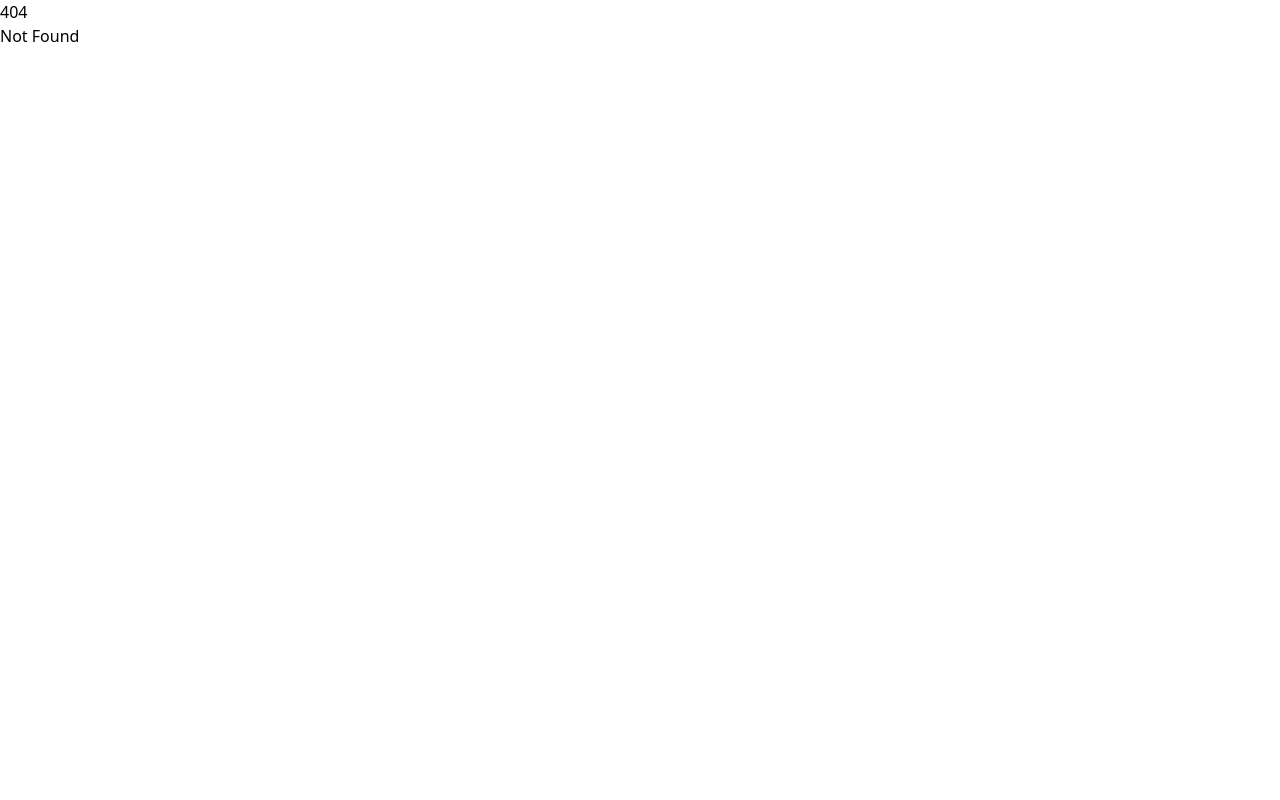
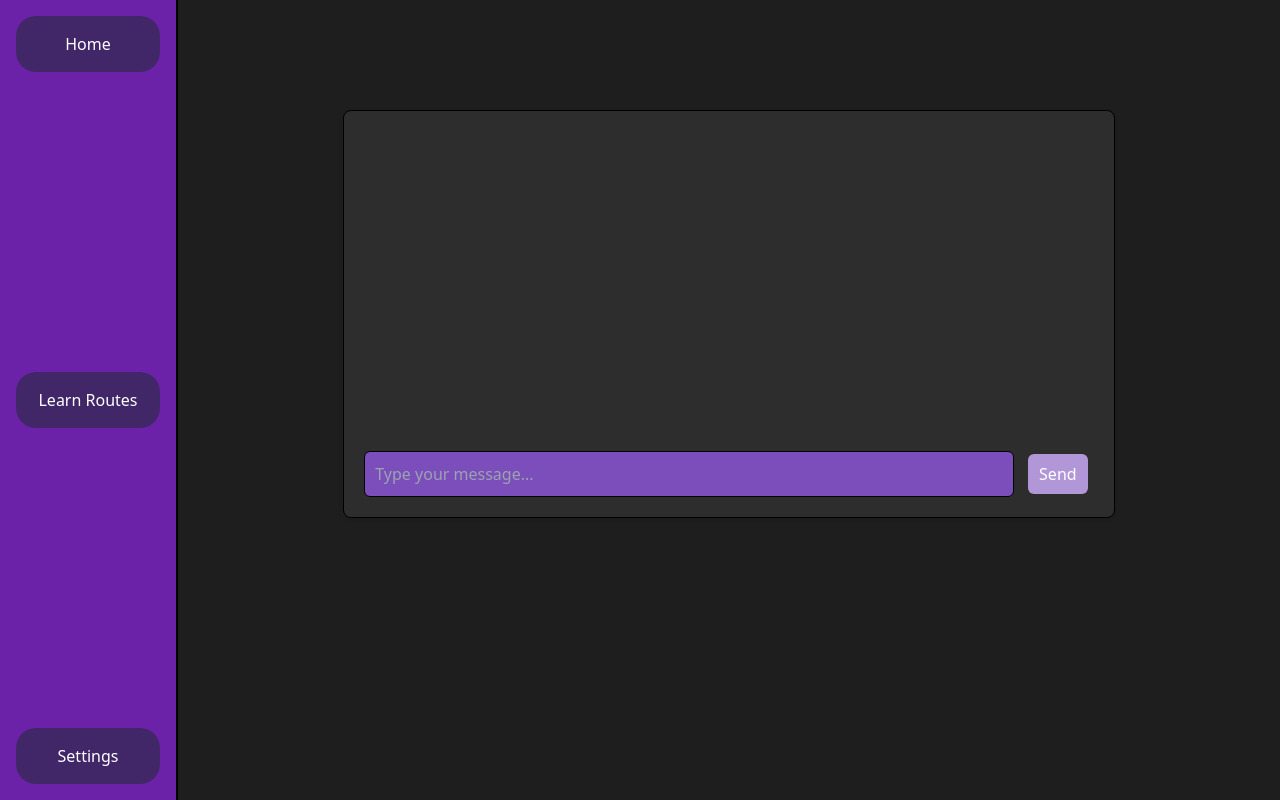
Before and after one commit to DeanGhassemi/Capstone, a SvelteKit app in the folder Frontend/: page /chatbot in a window 1280 px wide. Before the commit this address had no page. Built offline with nearby package versions, Linux system fonts and the light colour scheme.

Commit message:
Chatbot Page

```diff
--- /dev/null
+++ b/Frontend/src/routes/chatbot/+page.svelte
@@ -0,0 +1,90 @@
+<style>
+    /* Custom CSS for black outline on the right side of the sidebar */
+    .sidebar {
+        border-right: 2px solid black;
+    }
+
+    /* Apply background color to the entire page */
+    .background {
+        background-color: #1E1E1E;
+        height: 100vh;
+        display: flex;
+    }
+    .sideBtns{
+        border-radius: 20px;
+        background-color: #422768;
+    }
+
+
+
+    /* Chat container */
+        .chat-container {
+            width: 70%;
+            margin: auto; /* Center horizontally */
+            margin-top: 10%; /* Center vertically */
+            border-radius: 8px;
+            background-color: #2d2d2d;
+            border: 1px solid black;
+            box-shadow: 0 2px 4px rgba(0, 0, 0, 0.1);
+            padding: 20px;
+        }
+
+        /* Chat messages */
+        .chat-messages {
+            height: 300px;
+            overflow-y: auto;
+            margin-bottom: 20px;
+        }
+
+        /* Chat input box */
+        .chat-input {
+            background-color: #7B4EBC;
+            width: calc(100% - 80px);
+            padding: 10px;
+            border: 1px solid black;
+            border-radius: 6px;
+            outline: none;
+            font-size: 16px;
+            margin-right: 10px;
+        }
+
+        /* Send button */
+        .send-button {
+            width: 60px;
+            height: 40px;
+            background-color: #B297D8;
+            border: none;
+            border-radius: 6px;
+            color: white;
+            font-size: 16px;
+            cursor: pointer;
+        }
+</style>
+<div class="background">
+    <!-- Left Sidebar -->
+    <div class="flex-none w-42 bg-purple-800 text-white sidebar">
+        <div class="flex flex-col justify-between h-full p-4">
+            <!-- Home Button -->
+            <button class="sideBtns w-36 h-14 bg-white mb-4">Home</button>
+
+            <!-- Learn Routes Button -->
+            <button class="sideBtns w-36 h-14 bg-white mb-4">Learn Routes</button>
+
+            <!-- Settings Button -->
+            <button class="sideBtns w-36 h-14 bg-white">Settings</button>
+        </div>
+    </div>
+
+    <!-- Main Content Area -->
+    <div class="flex-grow">
+        <div class="chat-container">
+            <div class="chat-messages">
+                <!-- Chat messages will be displayed here -->
+            </div>
+            <div class="chat-input-container">
+                <input type="text" class="chat-input" placeholder="Type your message...">
+                <button class="send-button">Send</button>
+            </div>
+        </div>
+    </div>
+</div>
```
